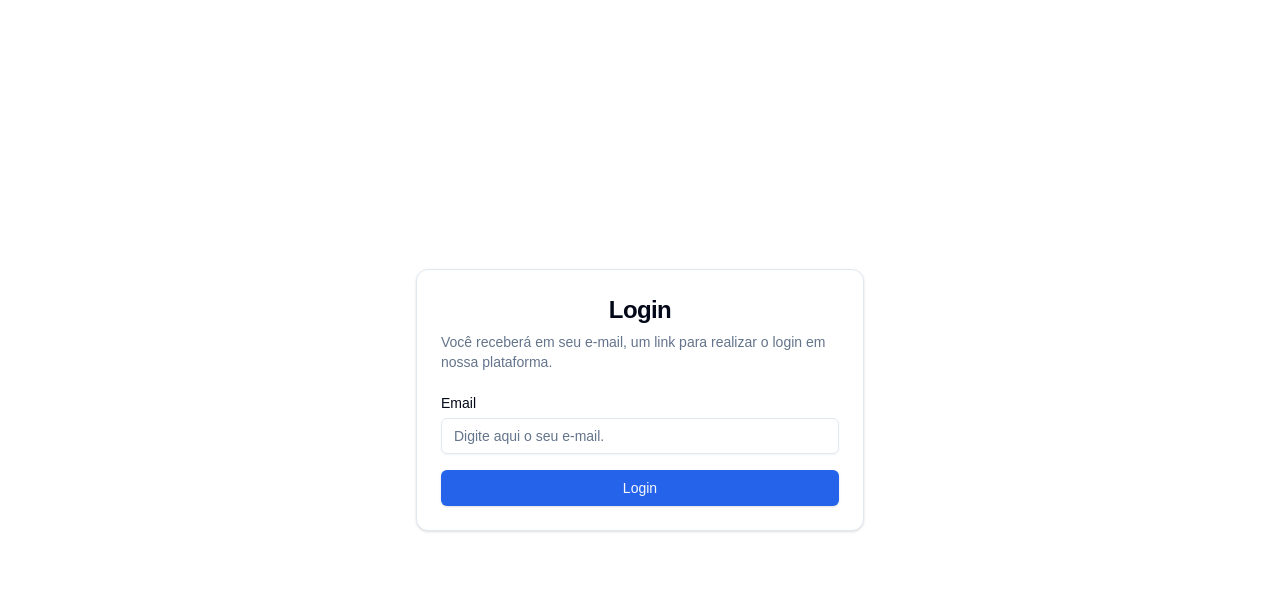
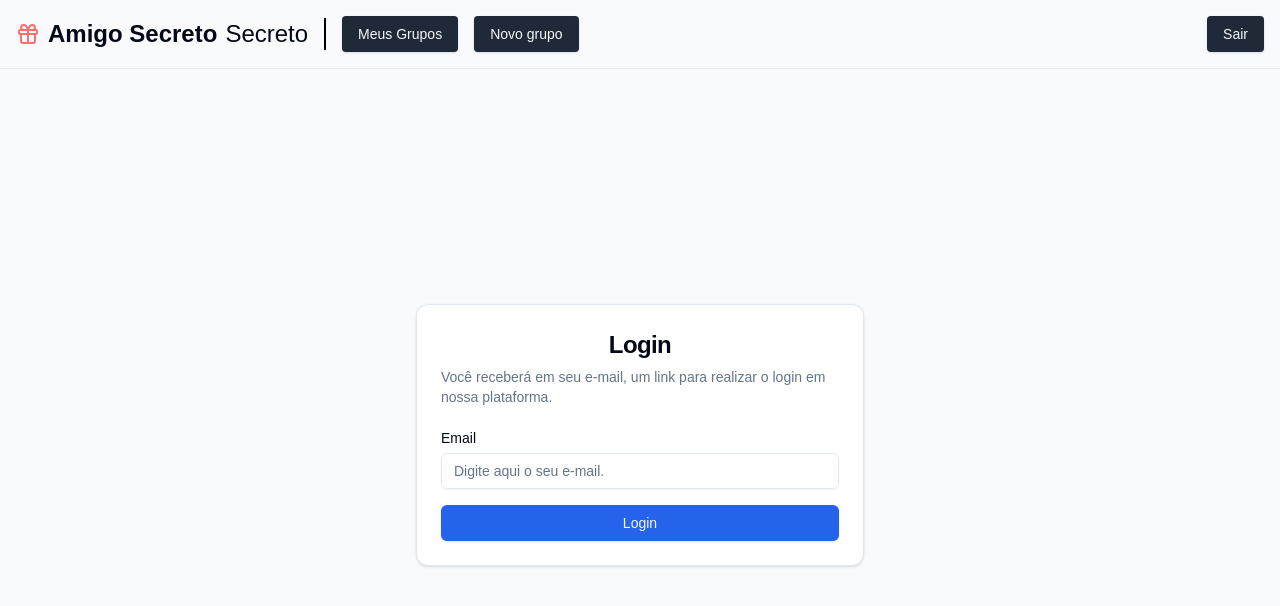
Before and after one commit to gabrieltdrk/nextjs-meu-amigo-misterio, a Next.js app: page /login in a window 1280 px wide. Shown: the top 606 px of the page. Built offline with nearby package versions, Linux system fonts and the light colour scheme.

Commit message:
fix: header links and project organiztion

```diff
--- a/src/app/(auth)/login/actions.ts
+++ b/src/app/(auth)/login/actions.ts
@@ -1,5 +1,6 @@
 'use server'
 import { createClient } from '@/utils/supabase/server'
+import { redirect } from 'next/navigation'
 
 export type LoginState = {
     success: null | boolean
@@ -30,3 +31,11 @@ export async function login(previousState: LoginState, formData: FormData) {
     message: "E-mail enviado!"
   }
 }
+
+export async function signOut() {
+  const supabase = await createClient()
+  const { error } = await supabase.auth.signOut()
+
+  if (!error)
+    redirect("/login")
+}
--- a/src/app/(auth)/login/page.tsx
+++ b/src/app/(auth)/login/page.tsx
@@ -2,7 +2,7 @@ import { LoginForm } from "@/components/login-form";
 
 export default function LoginPage() {
     return(
-        <div className="flex h-screen w-full items-center justify-center px-4">
+        <div className="flex h-[calc(100vh-69px)] items-center justify-center px-4">
             <LoginForm />
         </div>
     )
--- a/src/app/layout.tsx
+++ b/src/app/layout.tsx
@@ -1,5 +1,6 @@
 import type { Metadata } from "next";
 import "./globals.css";
+import { Header } from "@/components/header";
 
 export const metadata: Metadata = {
   title: "Amigo Secreto",
@@ -11,11 +12,11 @@ export default function RootLayout({
 }: Readonly<{
   children: React.ReactNode;
 }>) {
+
   return (
-    <html lang="en">
-      <body
-        className={``}
-      >
+    <html lang="pt-br">
+      <body className="bg-gray-50">
+        <Header />
         {children}
       </body>
     </html>
--- a/src/app/page.tsx
+++ b/src/app/page.tsx
@@ -1,7 +1,15 @@
-export default function Home() {
+import { redirect } from 'next/navigation'
+import { createClient } from '@/utils/supabase/server'
+
+export default async function PrivatePage() {
+  const supabase = await createClient()
+
+  const { data, error } = await supabase.auth.getUser()
+  if (error || !data?.user) {
+    redirect('/login')
+  }
+
   return (
-    <div className="text-3xl">
-      Hello World!
-    </div>
-  );
+    <p>Hello {data.user.email}</p>
+  )
 }
--- a/src/app/private/page.tsx
+++ /dev/null
@@ -1,14 +0,0 @@
-import { redirect } from 'next/navigation'
-
-import { createClient } from '@/utils/supabase/server'
-
-export default async function PrivatePage() {
-  const supabase = await createClient()
-
-  const { data, error } = await supabase.auth.getUser()
-  if (error || !data?.user) {
-    redirect('/login')
-  }
-
-  return <p>Hello {data.user.email}</p>
-}
--- /dev/null
+++ b/src/components/header.tsx
@@ -0,0 +1,38 @@
+import { Gift } from "lucide-react";
+import Link from "next/link";
+import { Button } from "./ui/button";
+import { signOut } from "@/app/(auth)/login/actions";
+
+export function Header() {
+    return (
+        <header className="border-b ">
+            <div className="container mx-auto p-4">
+                <div className="flex justify-between">
+                    <div className="flex items-center gap-4">
+                        <Link href="/" className="text-2xl font-bold flex items-center gap-2">
+                            <Gift className="h-6 w-6 text-red-400" />
+                            <span>Amigo Secreto</span>
+                            <span className="font-thin">Secreto</span>
+                        </Link>
+                        <span className="border border-black h-8 select-none" />
+                        <nav className="flex items-center gap-4">
+                            <Button asChild className="variant bg-gray-800 rounded-sm hover:bg-gray-600" >
+                                <Link href="/grupos">Meus Grupos</Link>
+                            </Button>
+                            <Button asChild className="variant bg-gray-800 rounded-sm hover:bg-gray-600" >
+                                <Link href="/grupos">Novo grupo</Link>
+                            </Button>
+                        </nav>
+
+                    </div>
+                    <nav>
+                        <Button onClick={signOut} className="variant bg-gray-800 rounded-sm hover:bg-gray-600">Sair</Button>
+                    </nav>
+
+                </div>
+
+            </div>
+
+        </header>
+    )
+}
--- a/src/components/login-form.tsx
+++ b/src/components/login-form.tsx
@@ -8,7 +8,6 @@ import { useActionState } from "react";
 import { login, LoginState } from "@/app/(auth)/login/actions";
 import { Alert, AlertDescription, AlertTitle } from "./ui/alert";
 import { Loader, MessageCircle } from "lucide-react";
-
 
 export function LoginForm() {
     const [state, formAction, pending] = useActionState<LoginState, FormData>(
```
